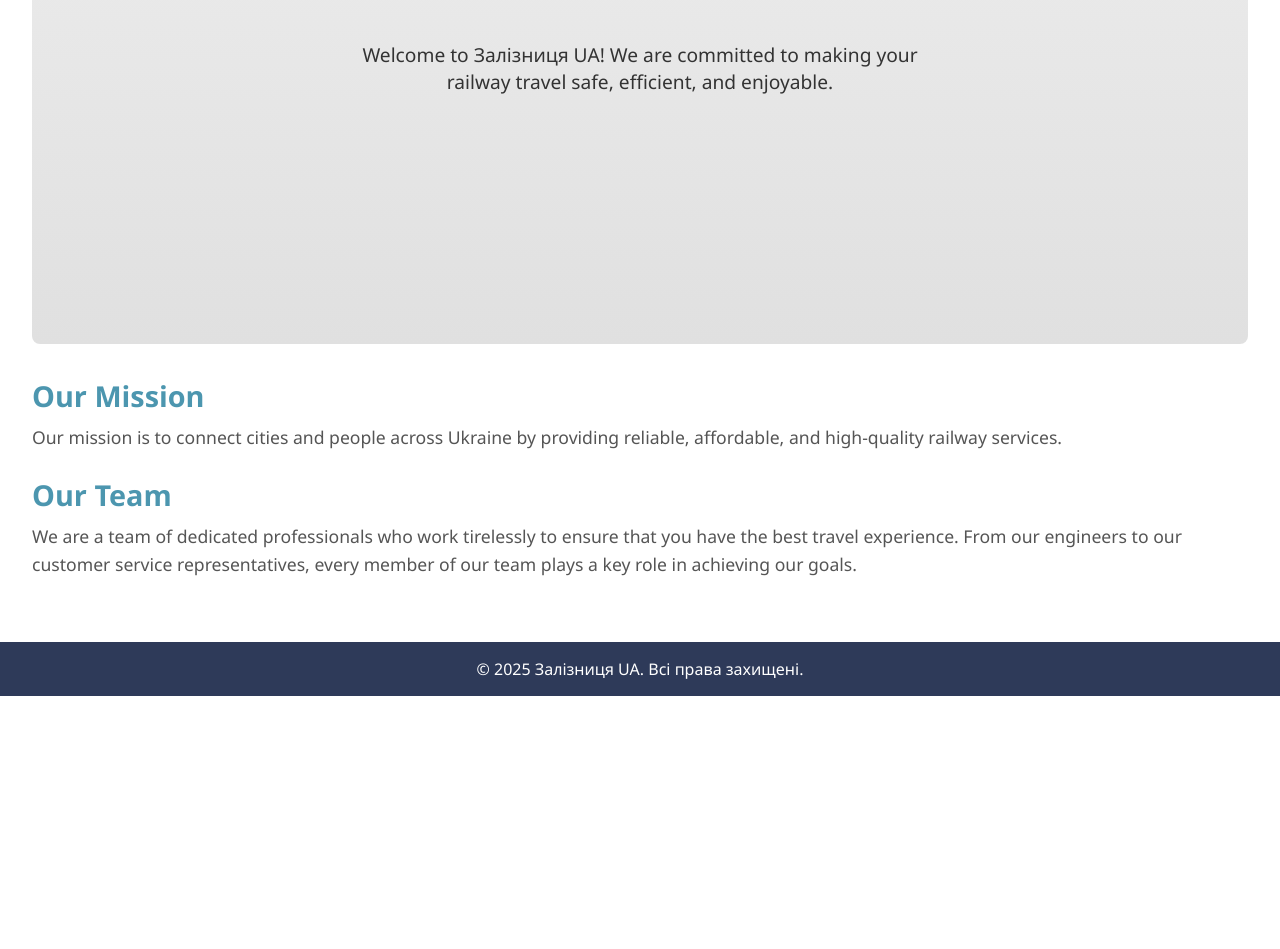
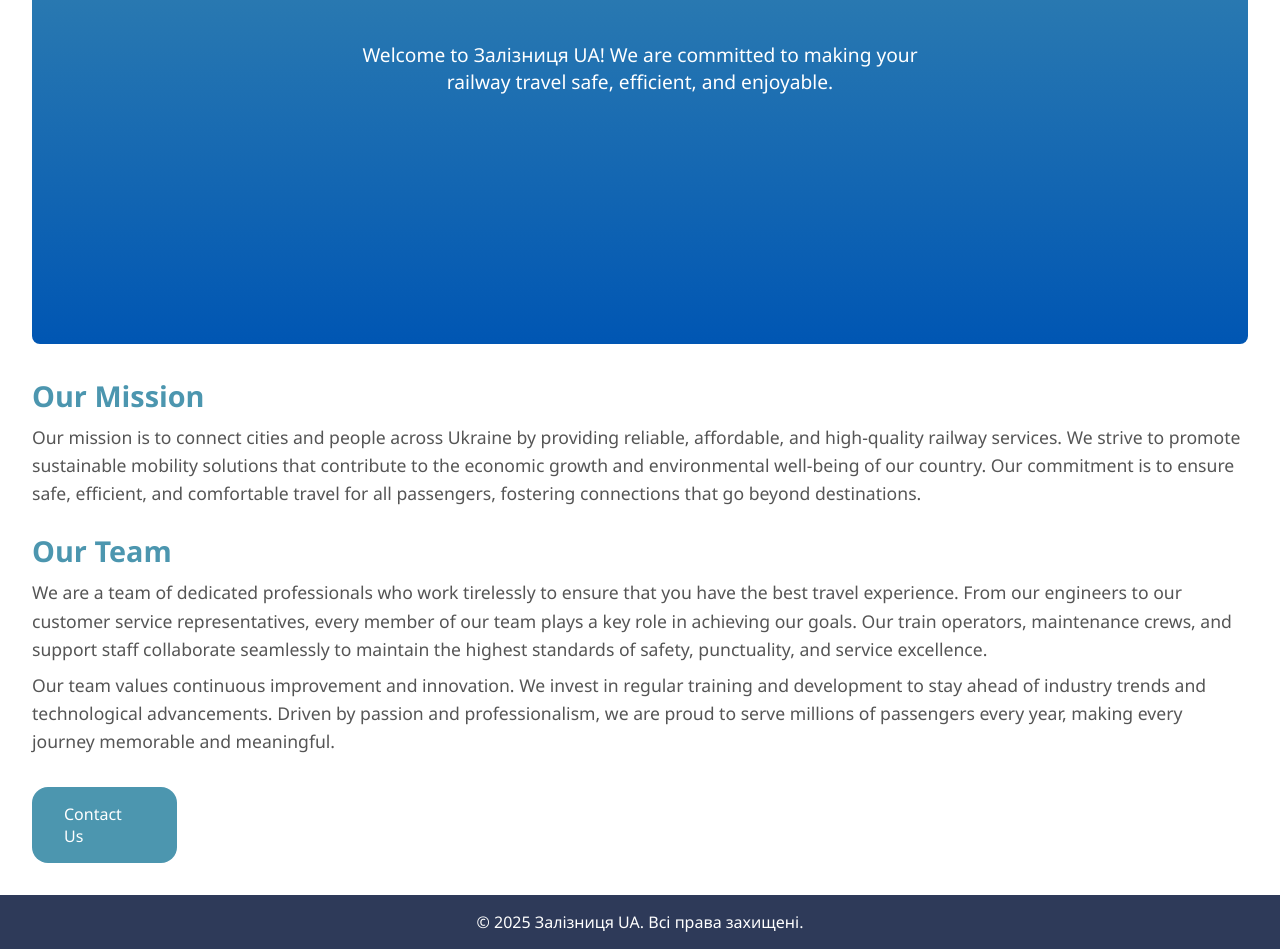
Before and after one commit to ZahariyBoris/Praktyka-3-kurs, a Vue app in the folder zaliznytsiaUA/: page /about in a window 1280 px wide. Shown: the part 453-1402 px from the top of the page. Before the commit the page ends 1149 px from the top, so only its background shows below. Built offline with nearby package versions, Linux system fonts and the light colour scheme.

Commit message:
added more content to "About Us" page

```diff
--- a/zaliznytsiaUA/src/components/AboutUs.vue
+++ b/zaliznytsiaUA/src/components/AboutUs.vue
@@ -13,7 +13,11 @@
       <h2>Our Mission</h2>
       <p>
         Our mission is to connect cities and people across Ukraine by providing
-        reliable, affordable, and high-quality railway services.
+        reliable, affordable, and high-quality railway services. We strive to promote
+        sustainable mobility solutions that contribute to the economic growth and
+        environmental well-being of our country. Our commitment is to ensure safe,
+        efficient, and comfortable travel for all passengers, fostering connections
+        that go beyond destinations.
       </p>
 
       <h2>Our Team</h2>
@@ -21,10 +25,20 @@
         We are a team of dedicated professionals who work tirelessly to ensure
         that you have the best travel experience. From our engineers to our
         customer service representatives, every member of our team plays a key
-        role in achieving our goals.
+        role in achieving our goals. Our train operators, maintenance crews, and
+        support staff collaborate seamlessly to maintain the highest standards of
+        safety, punctuality, and service excellence.
+      </p>
+      <p>
+        Our team values continuous improvement and innovation. We invest in regular
+        training and development to stay ahead of industry trends and technological
+        advancements. Driven by passion and professionalism, we are proud to serve
+        millions of passengers every year, making every journey memorable and meaningful.
       </p>
     </section>
+
   </div>
+  <router-link to="/support" class="btn">Contact Us</router-link>
 
 </template>
 
@@ -38,6 +52,8 @@
 
 <style scoped lang="scss">
 
+  $main-col: #4c96af;
+
   .about-us {
     padding: 2rem;
     font-family: Arial, sans-serif;
@@ -45,19 +61,19 @@
     .hero {
       text-align: center;
       padding: 2rem;
-      background: linear-gradient(to bottom, #f0f0f0, #e0e0e0);
+      background: linear-gradient(to bottom, #4c96af, #0056b3);
       border-radius: 8px;
       margin-bottom: 2rem;
 
       h1 {
         font-size: 2.5rem;
         margin-bottom: 1rem;
-        color: #4c96af;
+        color: #ffffff;
       }
 
       p {
         font-size: 1.2rem;
-        color: #333;
+        color: #ffffff;
       }
     }
 
@@ -65,7 +81,7 @@
       h2 {
         font-size: 1.8rem;
         margin-top: 1.5rem;
-        color: #4c96af;
+        color: $main-col;
       }
 
       p {
@@ -77,4 +93,20 @@
     }
   }
 
+  .btn {
+    background-color: $main-col;
+    color: #ffffff;
+    padding: 1rem 2rem;
+    border-radius: 1rem;
+    width: 145px;
+    margin-left: 32px;
+    transition: all 0.3s ease;
+    text-decoration: none;
+
+    &:hover {
+      background-color: #0056b3;
+      transform: scale(1.05);
+    }
+  }
+
 </style>
```
